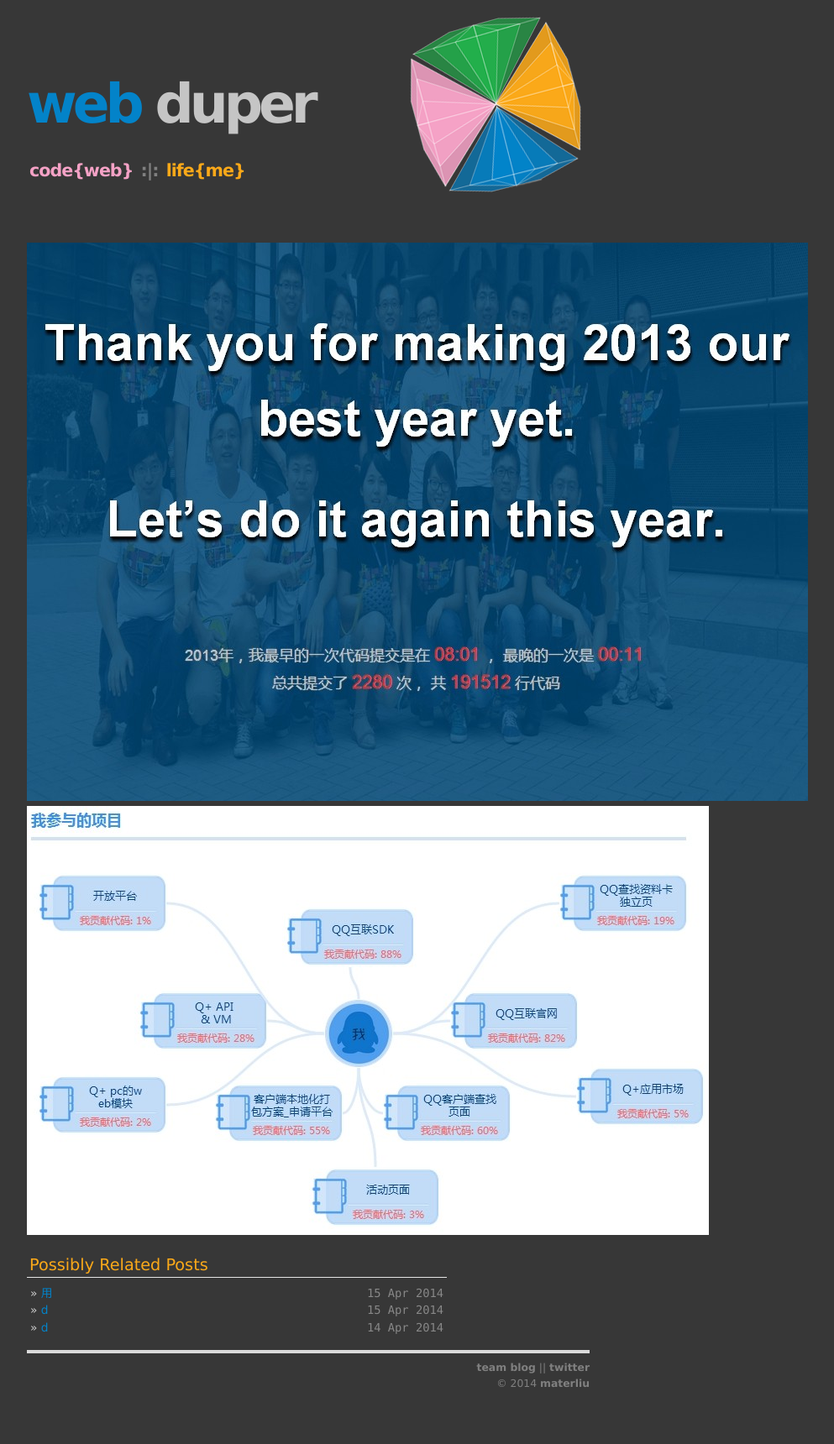
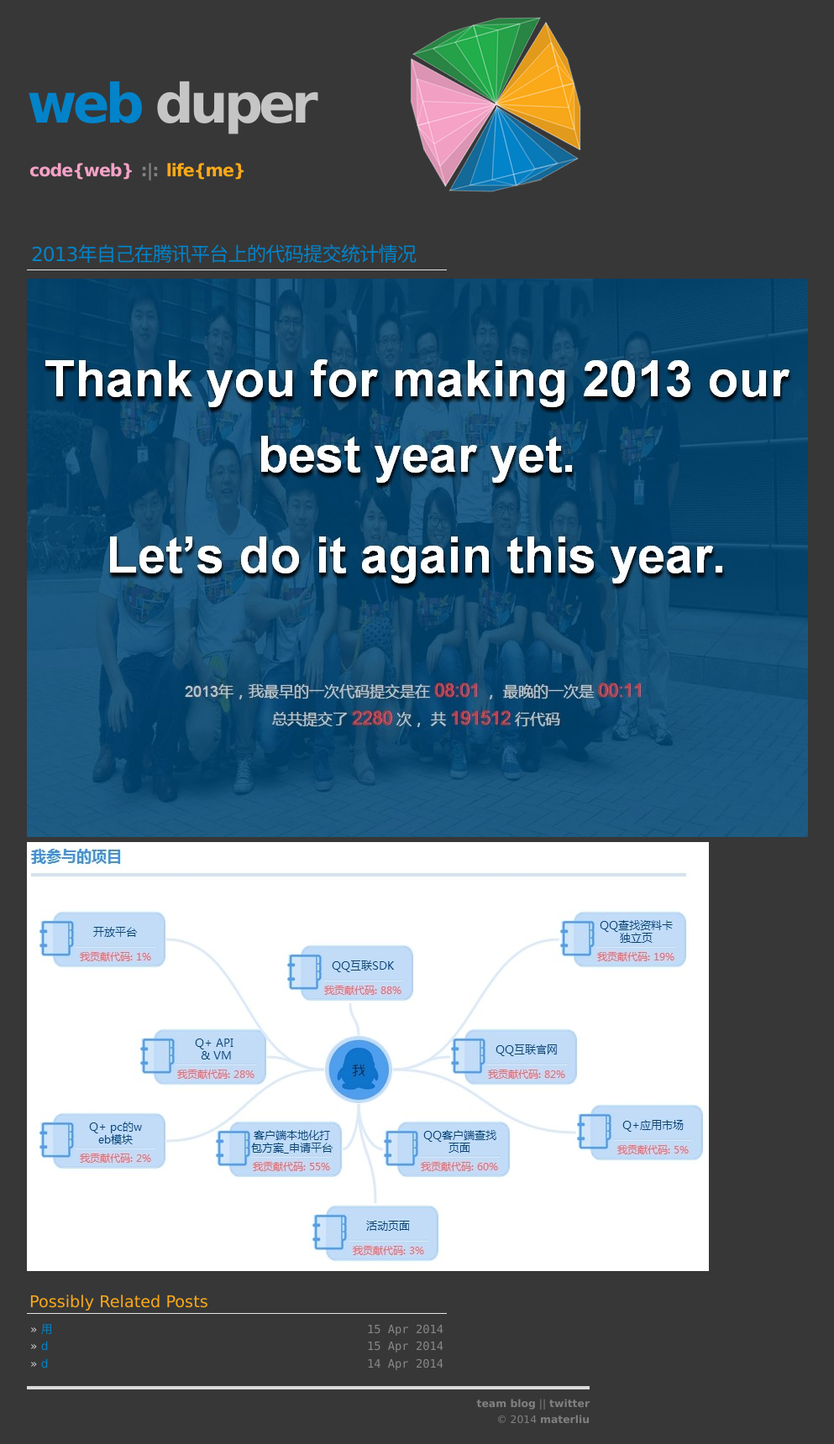
Before and after one commit to materliu/materliu.github.io, a Jekyll site: the page built from all/life/_posts/2014-04-16-2013_code_submit.md, in a window 1280 px wide. Shown: the whole page at 84% size, without its empty margins (273-1266 px from the left). Built offline with Jekyll 4.4.1, drawn with Linux system fonts in a browser that asks for light colours; Markdown is read by kramdown in place of the engine named in the settings; before the commit the page ends 1677 px from its top, so only the background shows below that.

Commit message:
2013年我在腾讯的代码提交情况！

```diff
--- a/all/life/_posts/2014-04-16-2013_code_submit.md
+++ b/all/life/_posts/2014-04-16-2013_code_submit.md
@@ -3,5 +3,7 @@
 title: 2013年自己在腾讯平台上的代码提交统计情况.md
 ---
 
+## 2013年自己在腾讯平台上的代码提交统计情况
+
 ![提交行数，时间](/attachments/2014-04-16-2013_code_submit1.jpg)
 ![我参与的项目](/attachments/2014-04-16-2013_code_submit2.jpg)
```
